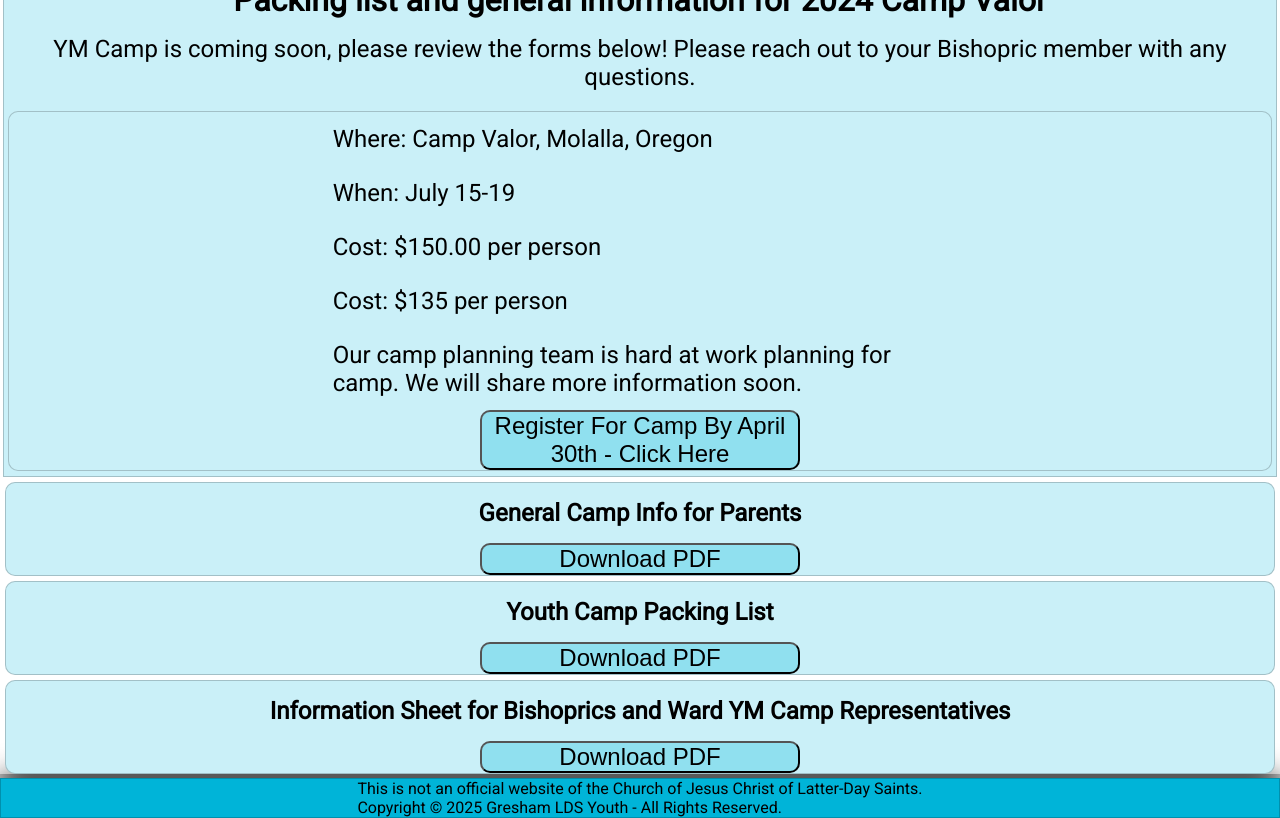
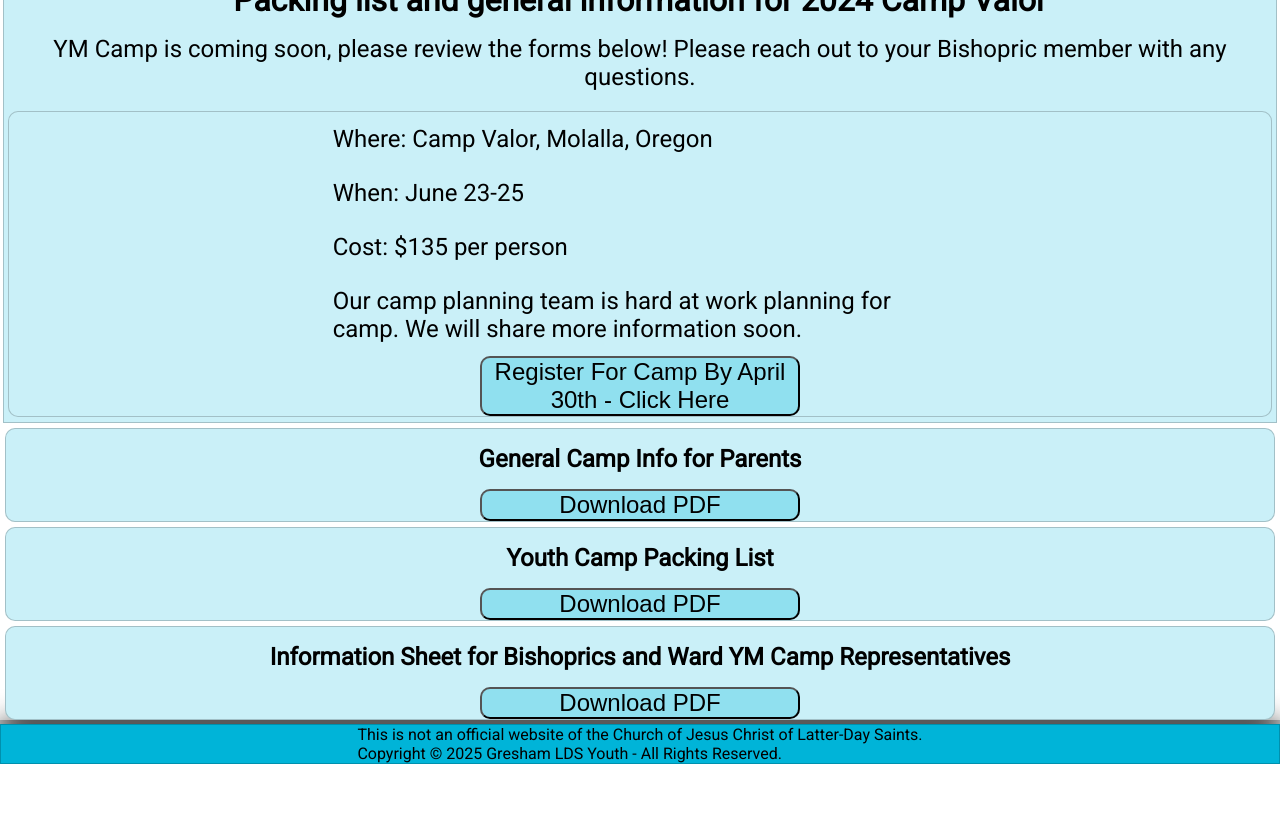
Before and after one commit to ScratchyPDX/gresham-stake-youth, a website built with Vite: page src/ym_camp/index.html in a window 1280 px wide. Shown: the part 1258-2076 px from the top of the page. After the commit the page ends 2022 px from the top, so only its background shows below. Built offline with nearby package versions, Linux system fonts and the light colour scheme; no server answers; files whose address does not match are found by name.

Commit message:
Minor ym camp info change

```diff
--- a/src/ym_camp/index.html
+++ b/src/ym_camp/index.html
@@ -48,8 +48,7 @@
       <div class="article button-section">
         <div class="centered-block">
           <div class="heading2">Where: Camp Valor, Molalla, Oregon</div>
-          <div class="heading2">When:  July 15-19 </div>
-          <div class="heading2">Cost:  $150.00 per person</div>
+          <div class="heading2">When:  June 23-25 </div>
           <div class="heading2">Cost:  $135 per person</div>
           <div class="heading2">Our camp planning team is hard at work planning for camp.  We will share more information soon.</div>
         </div>
```
